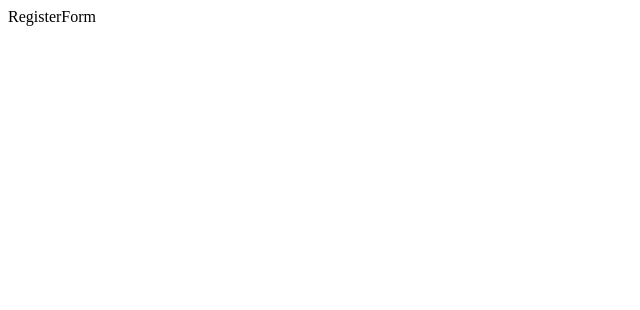
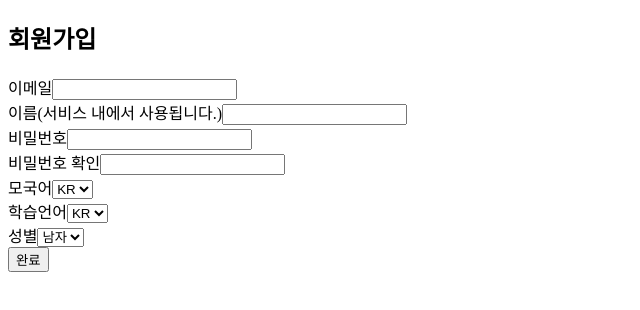
Before and after one commit to placon/client, a React app: page /register in a window 1280 px wide. Shown: the top 310 px of the page, without its empty margins (0-640 px from the left). Built offline with nearby package versions, Linux system fonts and the light colour scheme.

Commit message:
PC-6 회원가입 폼 데이터 작업중

```diff
--- a/package.json
+++ b/package.json
@@ -23,6 +23,7 @@
     "@babel/preset-env": "^7.10.4",
     "@babel/preset-react": "^7.10.4",
     "babel-loader": "^8.1.0",
+    "classnames": "^2.2.6",
     "clean-webpack-plugin": "^3.0.0",
     "css-loader": "^4.1.0",
     "file-loader": "^6.0.0",
--- a/src/components/register/RegisterForm.js
+++ b/src/components/register/RegisterForm.js
@@ -1,7 +1,109 @@
-import React from "react";
+import React, { useState } from "react";
+import useInput from "../../lib/hooks/useInput";
 
-function RegisterForm() {
-  return <div>RegisterForm</div>;
+function RegisterForm(props) {
+  // const [inputs, setInputs] = useState({
+  //   email: "",
+  //   name: "",
+  //   password: "",
+  //   passwordCheck: "",
+  //   image: "",
+  //   nativeLanguage: "",
+  //   targetLanguage: "",
+  //   gender: "",
+  // });
+
+  const { onSubmit, onChange } = props;
+
+  const {
+    email,
+    name,
+    password,
+    passwordCheck,
+    image,
+    nativeLanguage,
+    targetLanguage,
+    gender,
+  } = props.inputs;
+
+  // const onChange = (e) => {
+  //   if (
+  //     e.target.name === "nativeLanguage" ||
+  //     e.target.name === "targetLanguage" ||
+  //     e.target.name === "gender"
+  //   ) {
+  //     console.log(e.target);
+  //   } else {
+  //     setInputs({
+  //       ...inputs,
+  //       [e.target.name]: e.target.value,
+  //     });
+  //   }
+  // };
+
+  return (
+    <div>
+      <h2>회원가입</h2>
+      <form onSubmit={onSubmit}>
+        <div className="row">
+          <span>이메일</span>
+          <input type="text" name="email" value={email} onChange={onChange} />
+        </div>
+        <div className="row">
+          <span>이름(서비스 내에서 사용됩니다.)</span>
+          <input type="text" name="name" value={name} onChange={onChange} />
+        </div>
+        <div className="row">
+          <span>비밀번호</span>
+          <input
+            type="password"
+            name="password"
+            value={password}
+            onChange={onChange}
+          />
+        </div>
+        <div className="row">
+          <span>비밀번호 확인</span>
+          <input
+            type="password"
+            name="passwordCheck"
+            value={passwordCheck}
+            onChange={onChange}
+          />
+        </div>
+        <div className="row">
+          <span>모국어</span>
+          <select
+            name="nativeLanguage"
+            value={nativeLanguage}
+            onChange={onChange}
+          >
+            <option value="kr">KR</option>
+            <option value="en">EN</option>
+          </select>
+        </div>
+        <div className="row">
+          <span>학습언어</span>
+          <select
+            name="targetLanguage"
+            value={targetLanguage}
+            onChange={onChange}
+          >
+            <option value="kr">KR</option>
+            <option value="en">EN</option>
+          </select>
+        </div>
+        <div className="row">
+          <span>성별</span>
+          <select name="gender" value={gender} onChange={onChange}>
+            <option value="m">남자</option>
+            <option value="f">여자</option>
+          </select>
+        </div>
+        <button type="submit">완료</button>
+      </form>
+    </div>
+  );
 }
 
 export default RegisterForm;
--- a/src/containers/register/RegisterFormContainer.js
+++ b/src/containers/register/RegisterFormContainer.js
@@ -1,10 +1,42 @@
-import React from "react";
+import React, { useState } from "react";
 import RegisterForm from "../../components/register/RegisterForm";
 
 function RegisterFormContainer() {
+  const onSubmit = (e) => {
+    e.preventDefault();
+    console.log(inputs);
+    // 서버로 axios로 요청
+    /**
+     * 1. 비밀번호, 비밀번호 확인 같은지, validation 체크
+     * 2. 이메일 validation 체크
+     * 3. 각 항목 비어있는지 체크
+     * 4. 프로필사진 업로드
+     * 5. 이메일 중복체크
+     * 6. css
+     */
+  };
+
+  const [inputs, setInputs] = useState({
+    email: "",
+    name: "",
+    password: "",
+    passwordCheck: "",
+    image: "",
+    nativeLanguage: "",
+    targetLanguage: "",
+    gender: "",
+  });
+
+  const onChange = (e) => {
+    setInputs({
+      ...inputs,
+      [e.target.name]: e.target.value,
+    });
+  };
+
   return (
     <div>
-      <RegisterForm />
+      <RegisterForm onSubmit={onSubmit} inputs={inputs} onChange={onChange} />
     </div>
   );
 }
```
